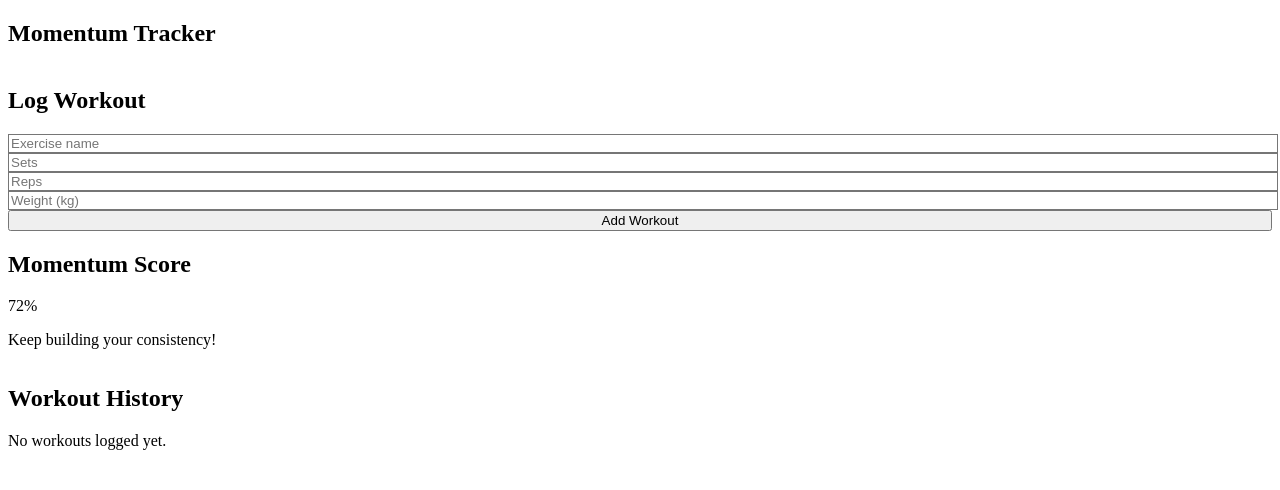
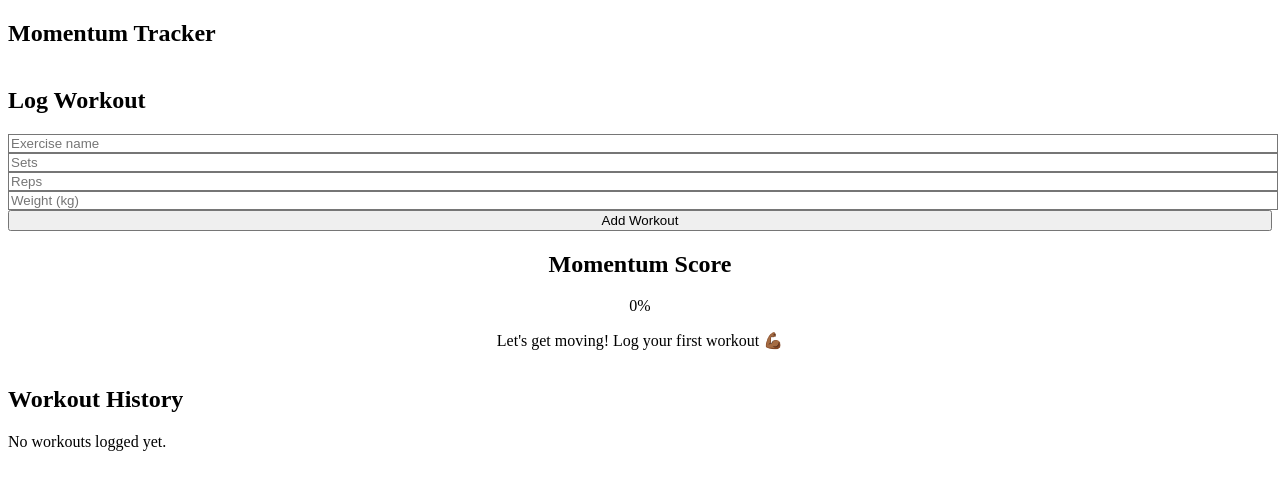
Before and after one commit to fittechjoy/Momentum-Tracker, a React (Vite) app: page / in a window 1280 px wide. Shown: the top 490 px of the page. Built offline with nearby package versions, Linux system fonts and the light colour scheme.

Commit message:
Add dynamic Momentum Score that updates with logged workouts

```diff
--- a/src/components/MomentumScore.jsx
+++ b/src/components/MomentumScore.jsx
@@ -1,11 +1,21 @@
-export default function MomentumScore() {
-  const score = 72; // temporary static score
+export default function MomentumScore({ workouts }) {
+  // Simple logic: base score = number of workouts × 10, capped at 100
+  const totalWorkouts = workouts.length;
+  const score = Math.min(totalWorkouts * 10, 100);
+
+  // Feedback message
+  const getMessage = () => {
+    if (score === 0) return "Let's get moving! Log your first workout 💪🏾";
+    if (score < 50) return "Good start! Keep building that momentum ⚡";
+    if (score < 80) return "You're on fire! Stay consistent 🔥";
+    return "Elite consistency! Keep it up 💯";
+  };
 
   return (
-    <div className="bg-white p-4 rounded-lg shadow mt-4">
+    <div className="bg-white p-4 rounded-lg shadow mt-4 text-center">
       <h2 className="text-xl font-semibold mb-2">Momentum Score</h2>
-      <p className="text-3xl font-bold text-blue-600">{score}%</p>
-      <p className="text-gray-600">Keep building your consistency!</p>
+      <p className="text-5xl font-bold text-blue-600 mb-2">{score}%</p>
+      <p className="text-gray-700">{getMessage()}</p>
     </div>
   );
 }
```
